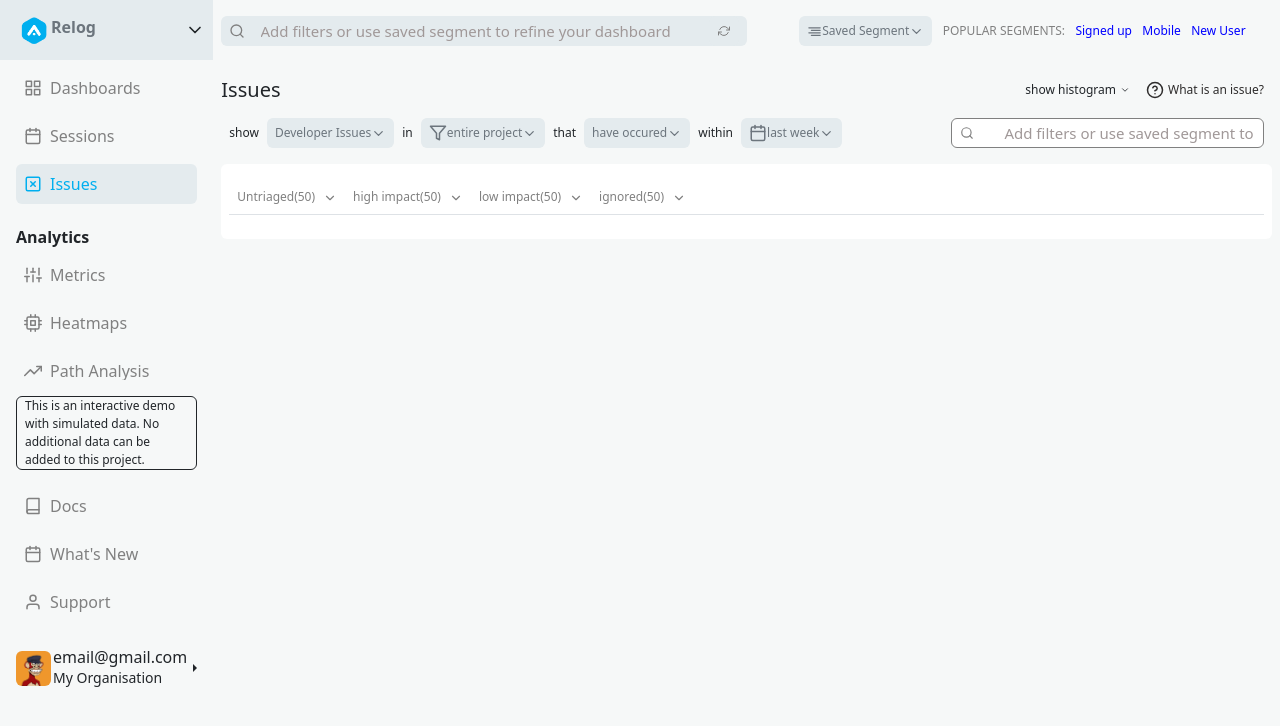
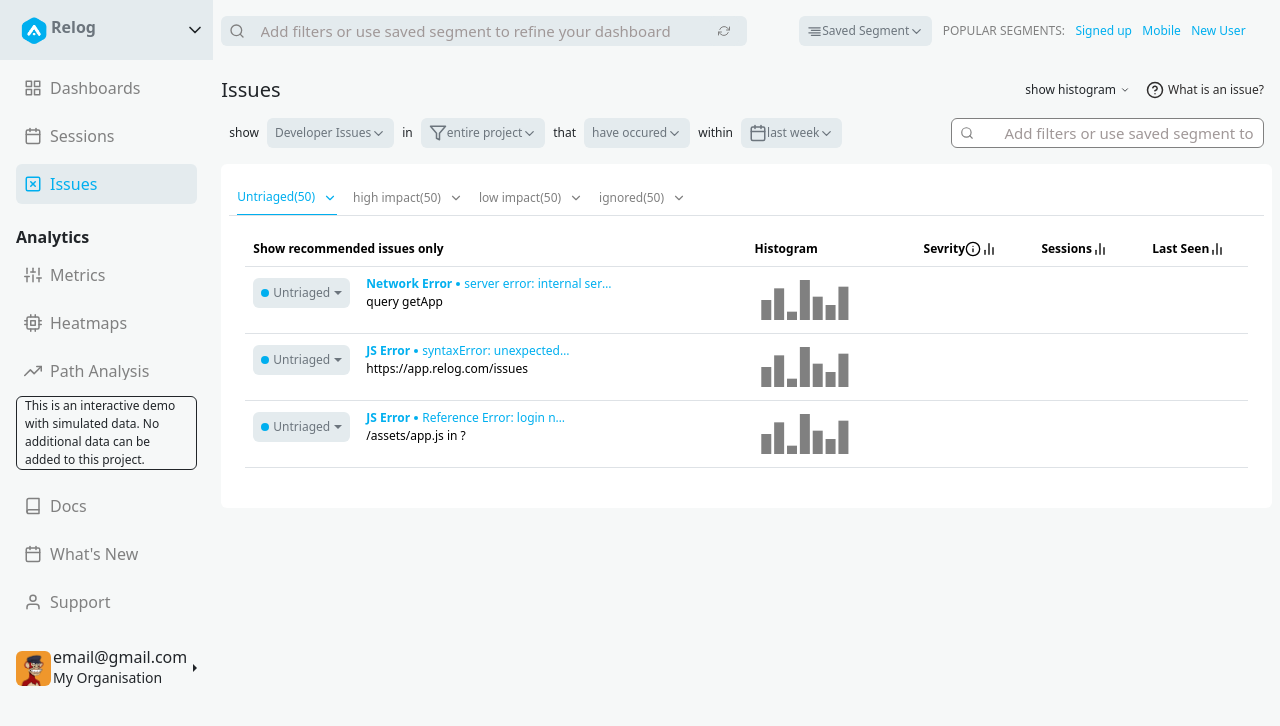
Before and after one commit to ojiubasi-motif/ReLog, a React (Vite) app: page /issues in a window 1280 px wide. Shown: the top 726 px of the page. Built offline with nearby package versions, Linux system fonts and the light colour scheme.

Commit message:
added more  updates for histogram

```diff
--- a/src/App.jsx
+++ b/src/App.jsx
@@ -13,6 +13,7 @@ import Untriaged from './components/issues/outlets/Untriaged'
 import HighImpact from './components/issues/outlets/HighImpact'
 import LowImpact from './components/issues/outlets/LowImpact'
 import Ignored from './components/issues/outlets/Ignored'
+import NotFound from "./components/assets/NotFound";
 
 function App() {
   const {isLoggedIn} = useContext(ClientContext);
@@ -26,12 +27,13 @@ function App() {
             <Route index element={<Dashboard/>}/>
             <Route path="/sessions" element={<Sessions/>}/>
             <Route path="/issues" element={<Issues/>}>
-              <Route index path="untriaged" element={<Untriaged/>}/>
+              <Route index  element={<Untriaged/>}/>
               <Route path="high-impact" element={<HighImpact/>}/>
               <Route path="low-impact" element={<LowImpact/>}/>
               <Route path="ignored" element={<Ignored/>}/>
             </Route>
           </Route>
+          <Route path="*" element={<NotFound/>}/>
         </Routes>
     </>
   );
--- /dev/null
+++ b/src/components/assets/CustomTooltip.jsx
@@ -0,0 +1,17 @@
+/* eslint-disable react/prop-types */
+
+const CustomTooltip = ({ active, payload, label }) => {
+    if (active && payload && payload.length) {
+      return (
+        <div className="custom-tooltip" style={{}}>
+          <p className="label">{`${label} : ${payload[0].value}`}</p>
+          {/* <p className="intro">{getIntroOfPage(label)}</p>
+          <p className="desc">Anything you want can be displayed here.</p> */}
+        </div>
+      );
+    }
+
+    return null;
+  };
+
+export default CustomTooltip
--- /dev/null
+++ b/src/components/assets/Histogram.jsx
@@ -0,0 +1,26 @@
+/* eslint-disable no-unused-vars */
+/* eslint-disable react/prop-types */
+import { ResponsiveContainer, BarChart, Tooltip, Bar } from "recharts";
+import CustomTooltip from "./CustomTooltip";
+
+const data = [
+    { sessions: 12, period: "12:00 15-06-23 to 23:59 14-07-23" },
+    { sessions: 19, period: "12:00 15-06-23 to 23:59 14-07-23" },
+    { sessions: 5, period: "12:00 15-06-23 to 23:59 14-07-23" },
+    { sessions: 24, period: "12:00 15-06-23 to 23:59 14-07-23" },
+    { sessions: 14, period: "12:00 15-06-23 to 23:59 14-07-23" },
+    { sessions: 9, period: "12:00 15-06-23 to 23:59 14-07-23" },
+    { sessions: 20, period: "12:00 15-06-23 to 23:59 14-07-23" },
+  ];
+const Histogram = () => {
+  return (
+    <ResponsiveContainer width="100%" height="100%">
+      <BarChart width={100} height={20} data={data}>
+        <Tooltip />
+        <Bar dataKey="sessions" fill="gray" />
+      </BarChart>
+    </ResponsiveContainer>
+  );
+};
+
+export default Histogram;
--- /dev/null
+++ b/src/components/assets/NotFound.jsx
@@ -0,0 +1,9 @@
+import React from 'react'
+
+const NotFound = () => {
+  return (
+    <div>NotFound</div>
+  )
+}
+
+export default NotFound
--- a/src/components/issues/Index.jsx
+++ b/src/components/issues/Index.jsx
@@ -106,7 +106,7 @@ const Index = () => {
       <div className="rounded p-2 mt-3" style={{ backgroundColor: "white" }}>
         <ul className="border-bottom display-flex justify-content-start p-2 pb-0">
           {[
-            { text: "Untriaged(50)", link: "untriaged" },
+            { text: "Untriaged(50)", link: "" },
             { text: "high impact(50)", link: "high-impact" },
             { text: "low impact(50)", link: "low-impact" },
             { text: "ignored(50)", link: "ignored" },
@@ -114,6 +114,7 @@ const Index = () => {
             <li className="p-0 m-0 me-2" key={index}>
               <NavLink
                 to={item?.link}
+                end={item?.link == ""}
                 className="ish-nav p-2 px-0 me-2 text-decoration-none d-flex align-items-center justify-content-start"
                 style={({ isActive }) => {
                   return isActive
--- a/src/components/issues/outlets/Untriaged.jsx
+++ b/src/components/issues/outlets/Untriaged.jsx
@@ -1,6 +1,9 @@
-import { BarChart2, ChevronDown, Info } from "react-feather";
+import { BarChart2, Info } from "react-feather";
 import { IssuesData } from "../../layout/constants";
 import BtnDropdown from "./BtnDropdown";
+import { NavLink } from "react-router-dom";
+import Histogram from "../../assets/Histogram";
+
 
 const Untriaged = () => {
   return (
@@ -70,8 +73,9 @@ const Untriaged = () => {
                   </div>
 
                   <div className="ms-3">
+                    <NavLink to="" className="topnav-link">
                     <span className="display-flex">
-                      <b>{item?.error}</b>
+                      <b className="fw-bold">{item?.error}</b>
                       <span
                         className=" mx-1"
                         style={{
@@ -81,8 +85,10 @@ const Untriaged = () => {
                           borderRadius: "50%",
                         }}
                       />
-                      <p className="gen-paragraph">{item?.errorDetails}</p>
+                      <p className="gen-paragraph d-inline-block text-truncate" style={{maxWidth:"150px"}}>{item?.errorDetails}</p>
                     </span>
+                    </NavLink>
+
                     <p className="gen-paragraph">{item?.action}</p>
                   </div>
                 </div>
@@ -90,7 +96,9 @@ const Untriaged = () => {
 
               {/* ===histogram======= */}
               <td>
-                <div></div>
+                <div style={{width:"100px", height:"50px"}}>
+                  <Histogram/>
+                </div>
               </td>
 
               {/* ===severity==== */}
--- a/src/components/layout/styles/general.css
+++ b/src/components/layout/styles/general.css
@@ -58,7 +58,7 @@ ul{
 }
 .topnav-link{
     text-decoration: none;
-    color: blue;
+    color: #00afef;
     font-size: 12px;
     font-weight: lighter;
 }
--- a/src/scss/styles.scss
+++ b/src/scss/styles.scss
@@ -35,6 +35,16 @@
         color: #00afef;
         text-decoration: underline;
 }
+.topnav-link{
+        text-decoration: none;
+        color: #00afef;
+        font-size: 12px;
+        font-weight: lighter;
+    }
+.topnav-link:hover{
+        color: #00afef;
+        text-decoration: underline;
+    }
 .display-flex{
         display: flex;
         justify-content: space-between;
```
